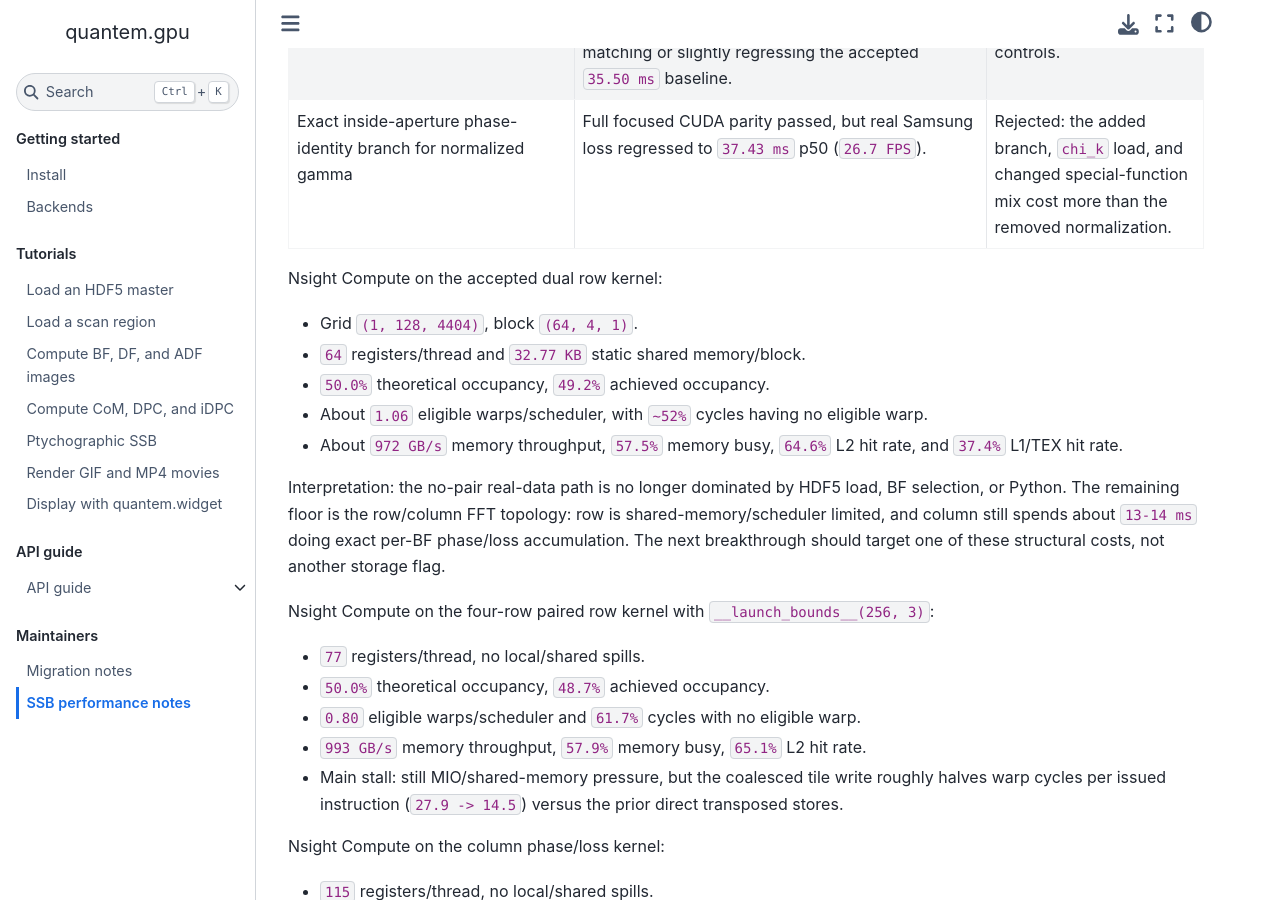
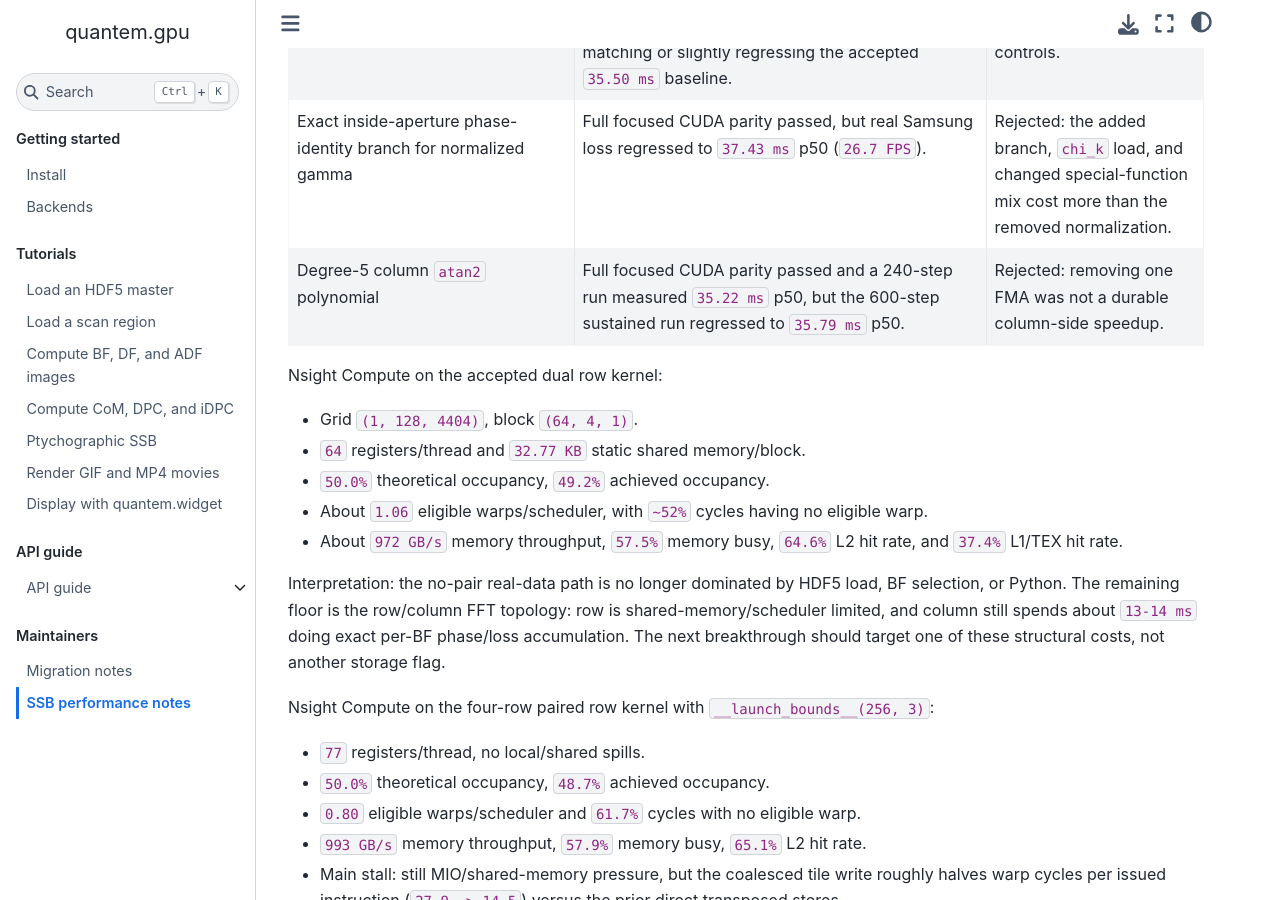
Before and after one commit to bobleesj/quantem.gpu, a Jupyter Book: the page built from docs/maintainer/ssb-performance.md, in a window 1280 px wide and 900 px high, scrolled down 11753 px. Built offline with Jupyter Book 1.0.4 settings and Sphinx 7.4.7 and the Sphinx Book theme 1.1.4, drawn with Linux system fonts in a browser that asks for light colours.

Commit message:
docs: record SSB atan rejection

```diff
--- a/docs/maintainer/ssb-performance.md
+++ b/docs/maintainer/ssb-performance.md
@@ -459,6 +459,7 @@ Rejected follow-ups from this subpixel-BF pass:
 | One-BF/four-row index row kernel | Existing parity still passed, but forcing all BF pixels through the experimental topology gave row p50 about `24.2 ms` and row+column p50 about `37.6 ms`. | Rejected: doubling the independent BF blocks did not compensate for lost dual-BF staging efficiency. |
 | Closed-form radix-8 source indices instead of `octal_reverse_512(tid*8+s)` | Full focused CUDA parity passed. A 240-step real Samsung run briefly measured `34.90 ms` p50, but a 600-step sustained run settled at `35.53 ms` p50, matching or slightly regressing the accepted `35.50 ms` baseline. | Rejected: not a robust wall-time win for a microscopist dragging controls. |
 | Exact inside-aperture phase-identity branch for normalized gamma | Full focused CUDA parity passed, but real Samsung loss regressed to `37.43 ms` p50 (`26.7 FPS`). | Rejected: the added branch, `chi_k` load, and changed special-function mix cost more than the removed normalization. |
+| Degree-5 column `atan2` polynomial | Full focused CUDA parity passed and a 240-step run measured `35.22 ms` p50, but the 600-step sustained run regressed to `35.79 ms` p50. | Rejected: removing one FMA was not a durable column-side speedup. |
 
 Nsight Compute on the accepted dual row kernel:
 
```
